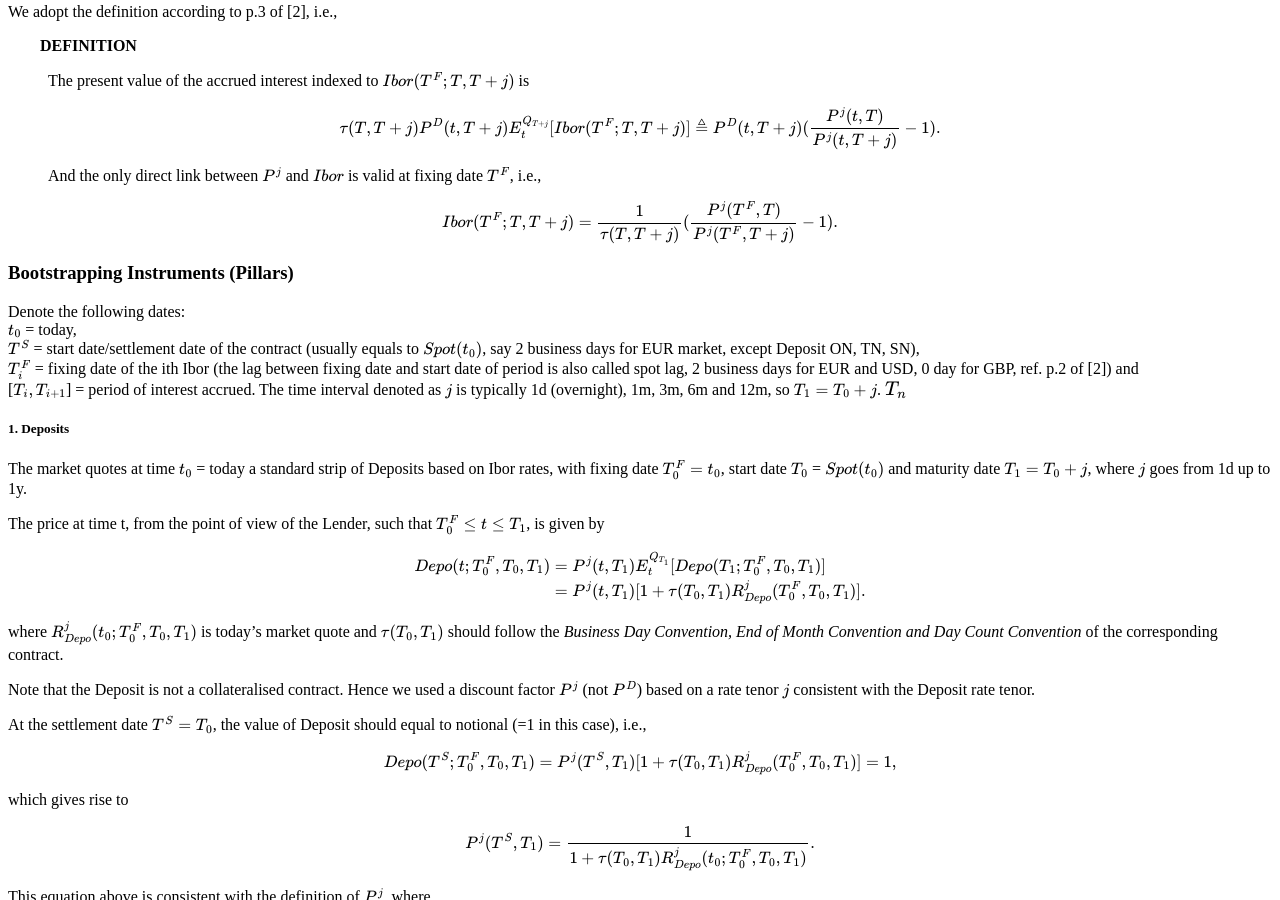
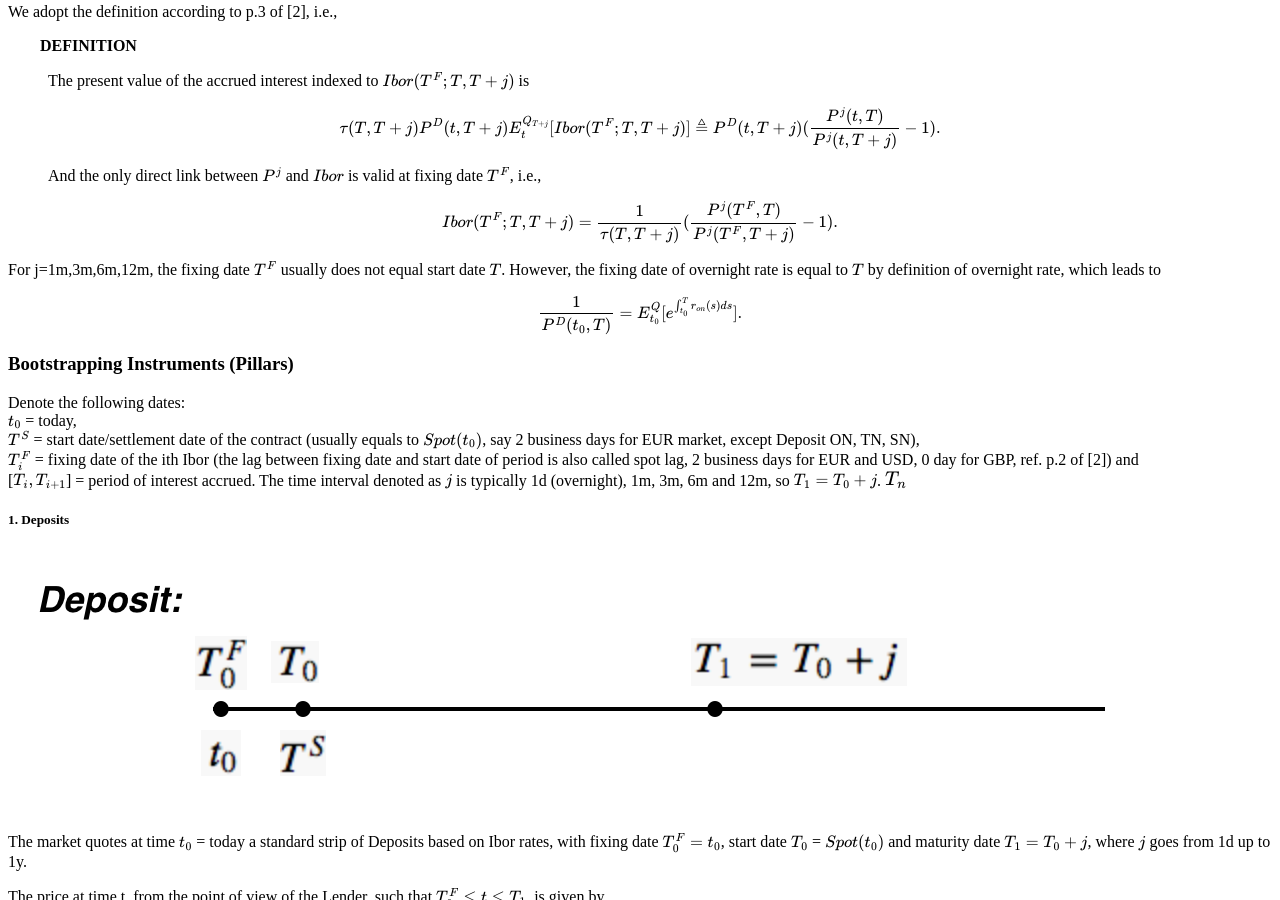
Before and after one commit to scuiaa555/scuiaa555.github.io, a Jekyll site: the page built from _posts/2017-04-15-Multi-Curve-Bootstrapping.md, in a window 1280 px wide and 900 px high, scrolled down 459 px. Built offline with Jekyll 4.4.1, drawn with Linux system fonts in a browser that asks for light colours; formulas are drawn with MathJax 3; comment, search, counter and statistics services are not loaded; some of the changed text lies outside the part shown.

Commit message:
Modified on Sun Apr 16 15:20:48 HKT 2017

```diff
--- a/_posts/2017-04-15-Multi-Curve-Bootstrapping.md
+++ b/_posts/2017-04-15-Multi-Curve-Bootstrapping.md
@@ -32,6 +32,9 @@
 > Ibor(T^F;T,T+j)=\frac{1}{\tau(T,T+j)}(\frac{P^j(T^F,T)}{P^j(T^F,T+j)}-1).
 > $$
 
+For j=1m,3m,6m,12m, the fixing date $T^F$ usually does not equal start date $T$. However, the fixing date of overnight rate is equal to $T$ by definition of overnight rate, which leads to
+
+$$\frac{1}{P^D(t_0,T)}=E^Q_{t_0}[e^{\int_{t_0}^Tr_{on}(s)ds}].$$
 
 
 ### Bootstrapping Instruments (Pillars)
@@ -44,6 +47,8 @@
 
 
 ##### 1. Deposits
+
+![png](https://scuiaa555.github.io/assets/images/2017-04-15-deposit.png)
 
 The market quotes at time $t_0$ = today a standard strip of Deposits based on Ibor rates, with fixing date $T_0^F=t_0$, start date $T_0$ = $Spot(t_0)$ and maturity date $T_1=T_0+j$, where $j$ goes from 1d up to 1y.
 
@@ -177,3 +182,15 @@
 where
 
 $$A^D(T^S;\textbf{S})=\sum_{j=1}^mP^D(T^S,S_j)\tau(S_{j-1},S_j).$$
+
+#### 5. Overnight Indexed Swaps (OIS)
+
+At time $T^S$,
+
+$$
+\begin{align*}
+R_{OIS}^j(T^S;\textbf{T},\textbf{S})=\frac{P^D(T^S,T_0)-P^D(T^S,T_n)}{A^D(T^S;\textbf{S})},
+\end{align*}
+$$
+
+### Bootstrapping OIS curve
```
Also changed, not shown: assets/images/2017-04-15-deposit.png (added).
